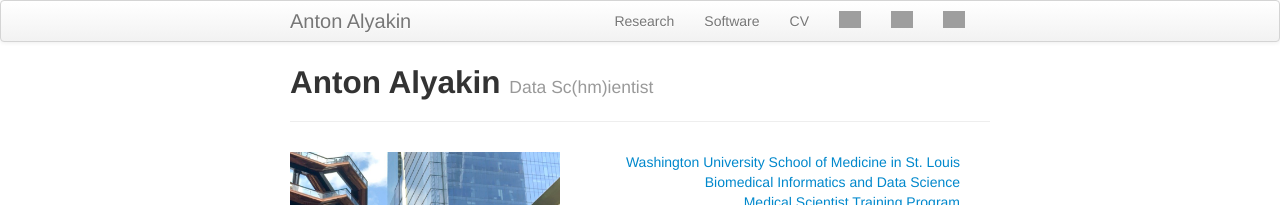
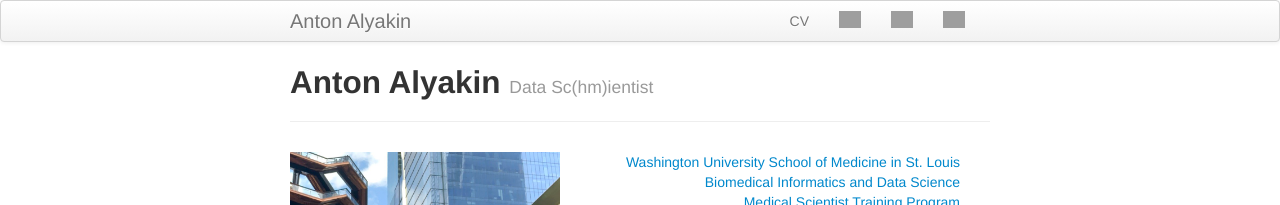
Before and after one commit to alyakin314/alyakin314.github.io, a Jekyll site: the page built from index.md, in a window 1280 px wide. Shown: the top 205 px of the page. Built offline with Jekyll 4.4.1, drawn with Linux system fonts in a browser that asks for light colours; grey boxes are pictures that could not be loaded.

Commit message:
removed useless pages

```diff
--- a/_includes/themes/twitter/default.html
+++ b/_includes/themes/twitter/default.html
@@ -67,9 +67,9 @@
           <a class="brand" href="{{ HOME_PATH }}">{{ site.title }}</a>
 
           <ul class="nav">
-              <li><a href="{{ BASE_PATH }}/pages/research.html">Research</a></li>
+              <!-- <li><a href="{{ BASE_PATH }}/pages/research.html">Research</a></li> -->
 
-              <li><a href="{{ BASE_PATH }}/pages/software.html">Software</a></li>
+              <!-- <li><a href="{{ BASE_PATH }}/pages/software.html">Software</a></li> -->
 
               <!-- <li><a href="{{ BASE_PATH }}/pages/teaching.html">Teaching</a></li> -->
 
```
